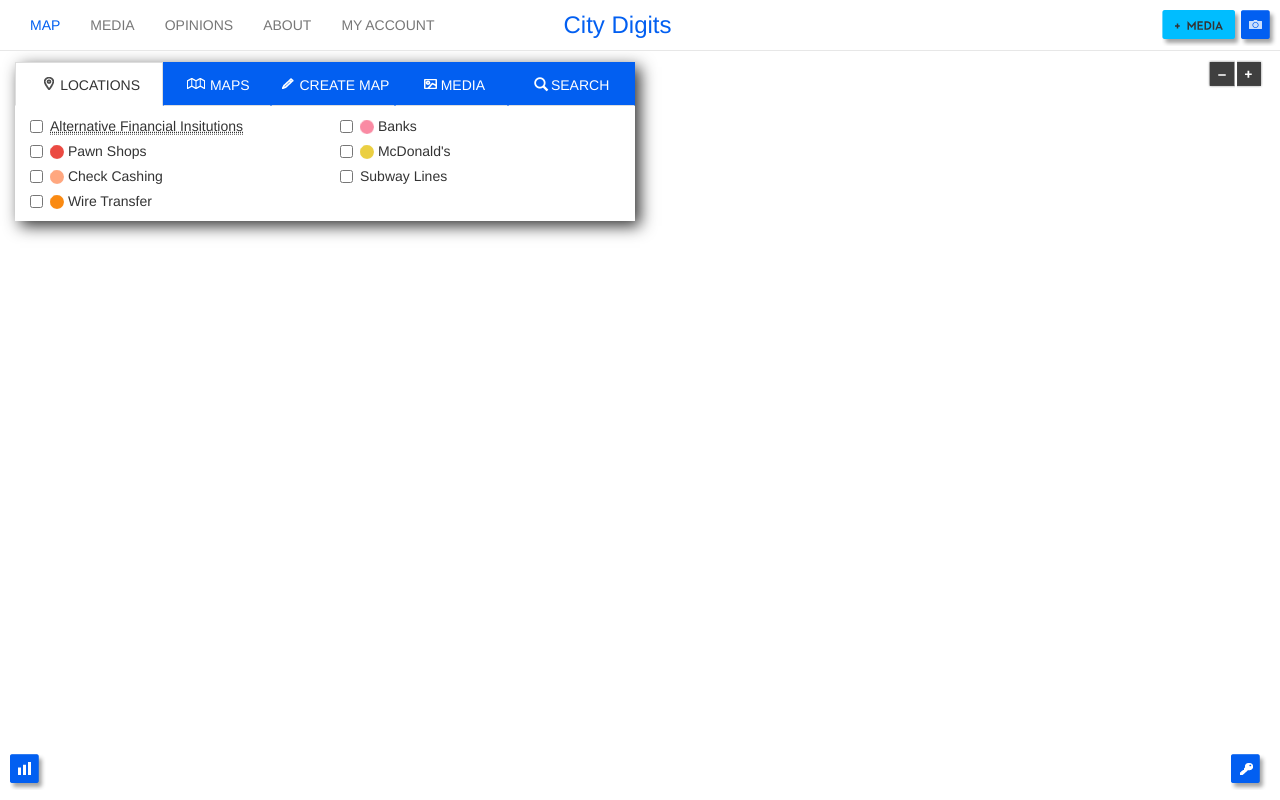
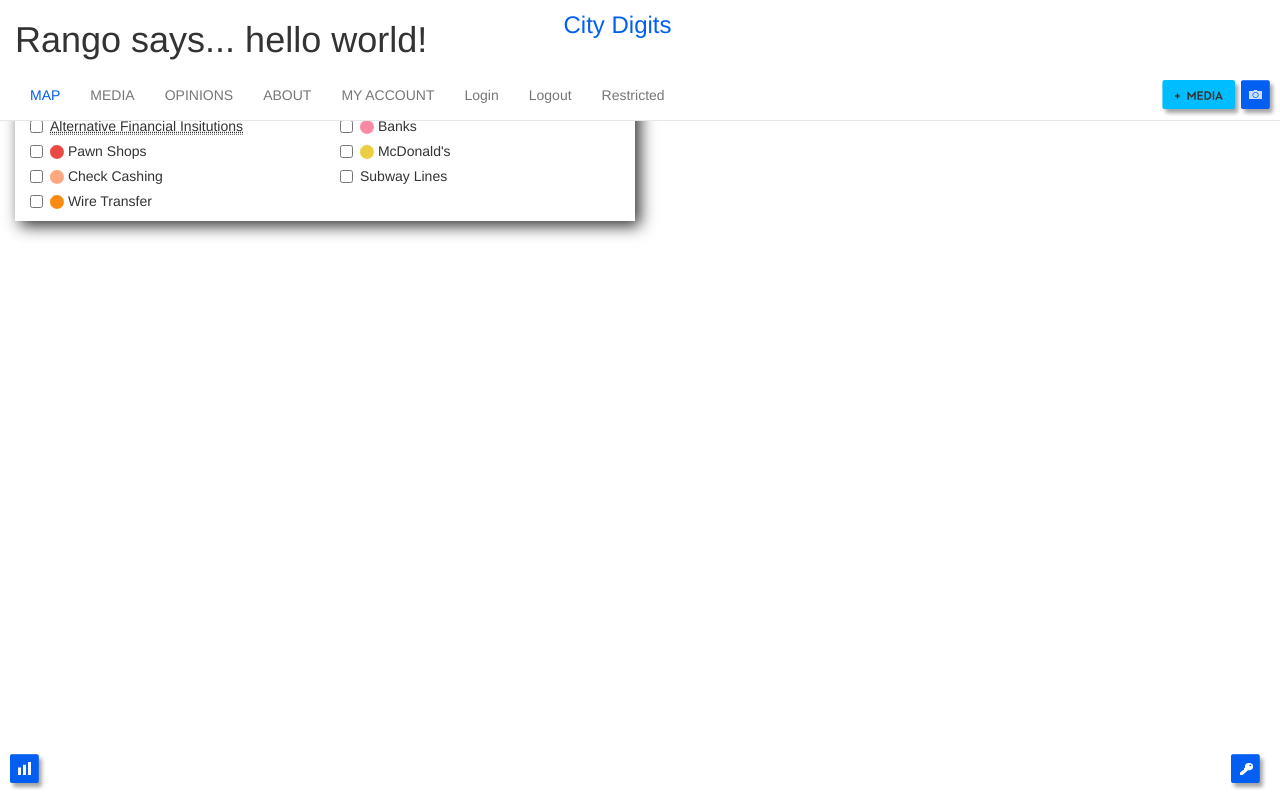
Before and after one commit to NiJeLorg/follow-the-money, a Django app: template follow_the_money/templates/follow_the_money/index.html in a window 1280 px wide. Run offline with Django 3.2, Linux system fonts and the light colour scheme; the template is opened without the code that fills it, so the values that code supplies are empty; some libraries are stand-ins or nearby versions.

Commit message:
testing the django login pages

```diff
--- a/app-settings/urls.py
+++ b/app-settings/urls.py
@@ -1,5 +1,5 @@
 from django.conf.urls import patterns, include, url
-
+from follow_the_money import views
 
 from django.contrib.staticfiles.urls import staticfiles_urlpatterns
 
@@ -13,6 +13,7 @@ urlpatterns = patterns('',
     # Uncomment the next line to enable the admin:
     url(r'^admin/', include(admin.site.urls)),
     url(r'^accounts/', include('registration.backends.default.urls')),
+		url(r'^restricted/', views.restricted, name='restricted'),
 )
 
 urlpatterns += staticfiles_urlpatterns()
--- a/follow_the_money/templates/follow_the_money/base.html
+++ b/follow_the_money/templates/follow_the_money/base.html
@@ -54,7 +54,11 @@
 		<div class="navbar-center navbar-brand">
 		  <a class="navbar-brand" href="#">City Digits</a>
 		</div>
-
+{% if user.is_authenticated %}
+<h1>Rango says... hello {{ user.username }}!</h1>
+{% else %}
+<h1>Rango says... hello world!</h1>
+{% endif %}
 	    <!-- Collect the nav links, forms, and other content for toggling -->
 	    <div class="collapse navbar-collapse" id="ftm-navbar-collapse">
 	      <ul class="nav navbar-nav">
@@ -62,8 +66,11 @@
 	        <li><a href="#">MEDIA</a></li>
 	        <li><a href="#">OPINIONS</a></li>
 	        <li><a href="#">ABOUT</a></li>
-	        <li><a href="#">MY ACCOUNT</a></li>
-	      </ul>
+	        <li><a href="/accounts/register/">MY ACCOUNT</a></li>
+					<li><a href="/accounts/login/">Login</a></li>
+	       <li><a href=" /accounts/logout/">Logout</a></li>
+					<li><a href="/restricted/">Restricted</a></li>
+				</ul>
 	      <ul class="nav navbar-nav navbar-right">
 			  <li class="media-button"><a href="#"></a></li>
 			  <li class="screenshot-button"><a href="#"></a></li>
--- a/follow_the_money/views.py
+++ b/follow_the_money/views.py
@@ -1,6 +1,8 @@
 # Create your views here.
 from django.template import RequestContext
 from django.shortcuts import render_to_response
+from django.contrib.auth.decorators import login_required
+from django.http import HttpResponse
 
 def index(request):
     # Request the context of the request.
@@ -25,3 +27,7 @@ def mapNavigation(request):
     context_dict = {}
 
     return render_to_response('follow_the_money/map_navigation.html', context_dict, context)
+
+@login_required
+def restricted(request):
+    return HttpResponse("Since you're logged in, you can see this text!")
```
